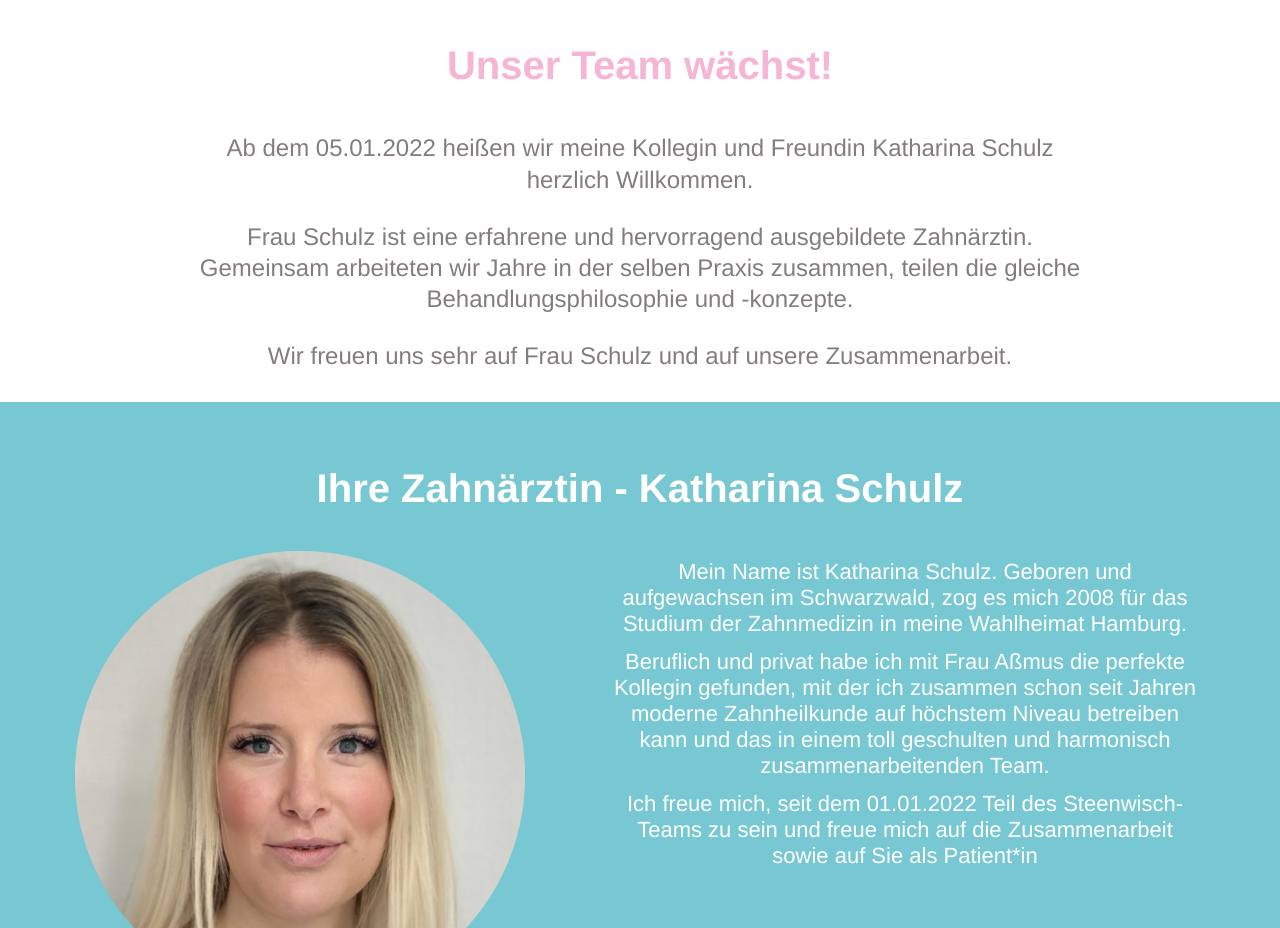
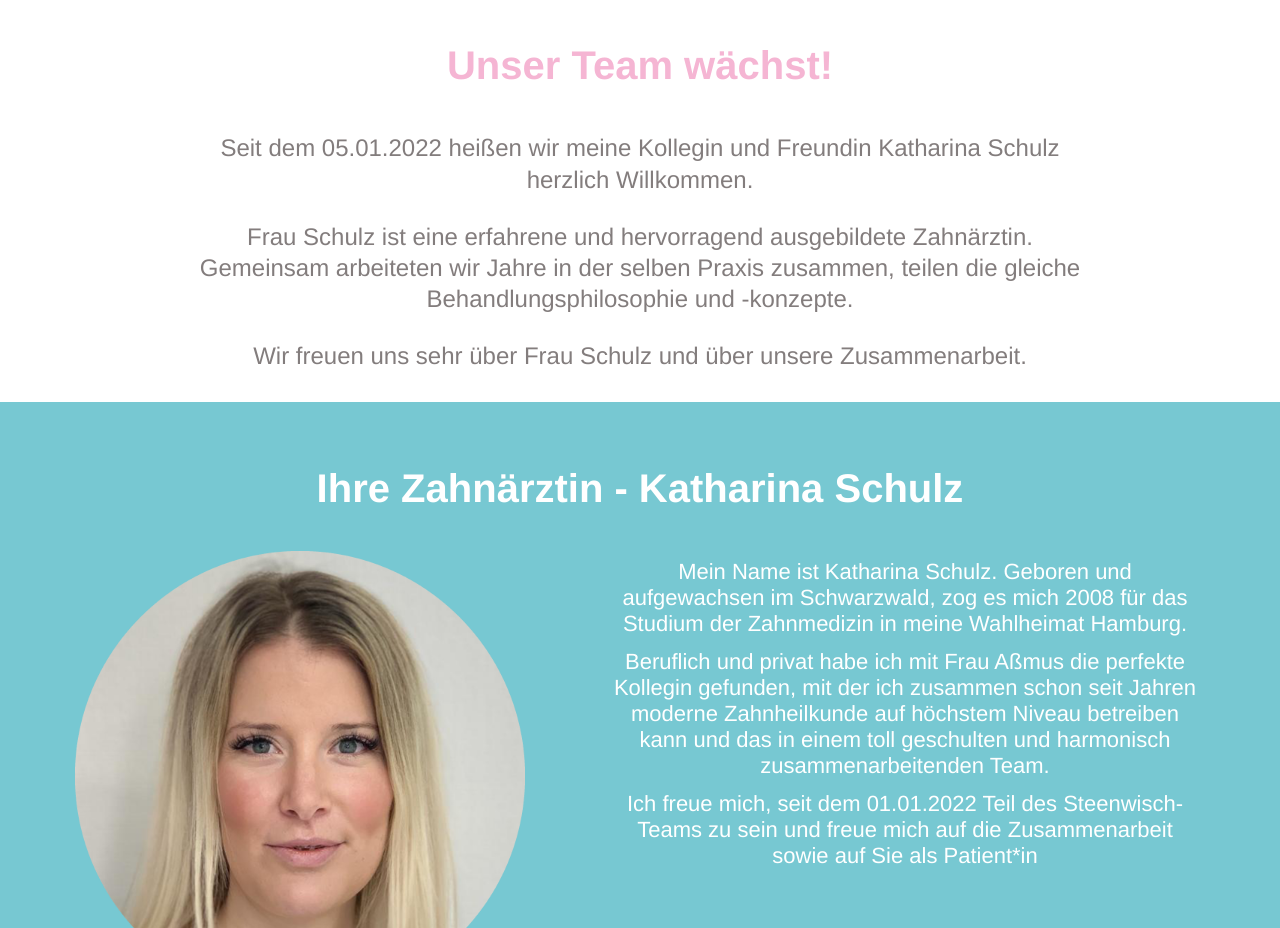
Before and after one commit to Floschen/zahnarztpraxis-assmus-website_update_jan, a plain HTML site: page index.html in a window 1280 px wide. Shown: the part 2053-2981 px from the top of the page. Drawn offline with Linux system fonts and the light colour scheme.

Commit message:
Update index.html

```diff
--- a/index.html
+++ b/index.html
@@ -71,9 +71,9 @@
       <div id="growing_team">
         <div class="growing_team-section">
           <h3 class="growing_team--headline">Unser Team wächst!</h3>
-          <p class="growing_team-section__copy">Ab dem 05.01.2022 heißen wir meine Kollegin und Freundin Katharina Schulz herzlich Willkommen.</p><br>
+          <p class="growing_team-section__copy">Seit dem 05.01.2022 heißen wir meine Kollegin und Freundin Katharina Schulz herzlich Willkommen.</p><br>
           <p class="growing_team-section__copy">Frau Schulz ist eine erfahrene und hervorragend ausgebildete Zahnärztin. Gemeinsam arbeiteten wir Jahre in der selben Praxis zusammen, teilen die gleiche Behandlungsphilosophie und -konzepte.</p><br>
-          <p class="growing_team-section__copy">Wir freuen uns sehr auf Frau Schulz und auf unsere Zusammenarbeit.</p><br>
+          <p class="growing_team-section__copy">Wir freuen uns sehr über Frau Schulz und über unsere Zusammenarbeit.</p><br>
         </div>
       </div>
       <div id="zahnaerztin_2">
```
